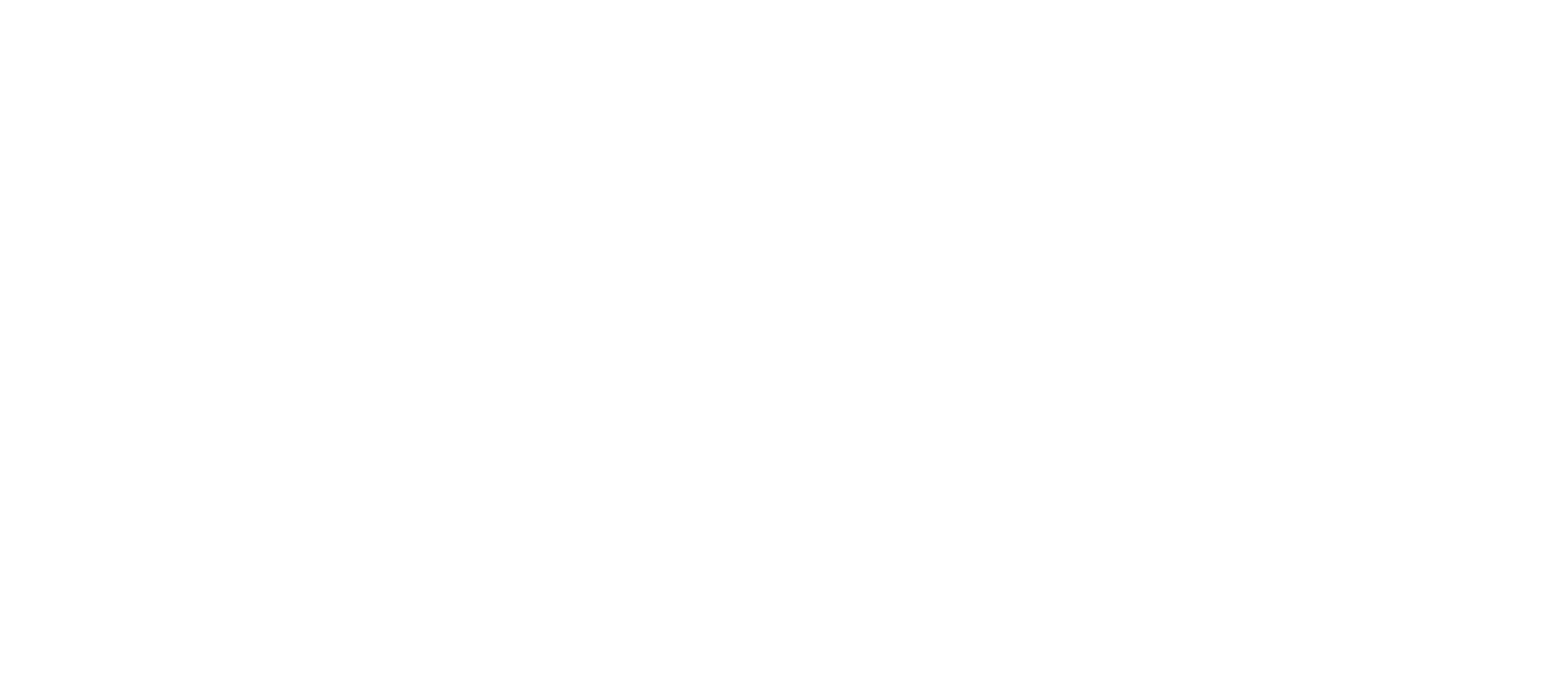
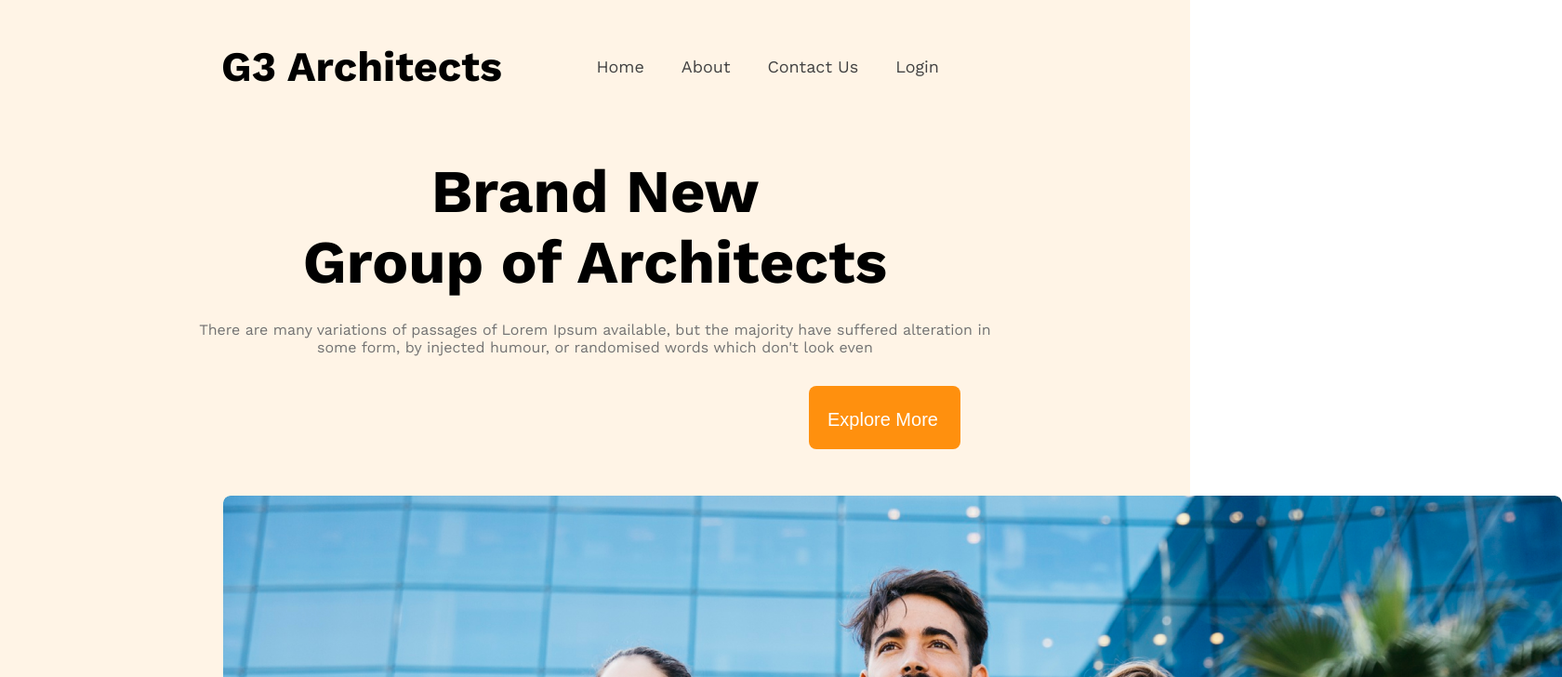
Before and after one commit to Injamhossan/G3-Architects, a plain HTML site: page index.html in a window 1280 px wide. Shown: the top 728 px of the page at 93% size, 1680 px wide, since content can reach past the window. Drawn offline with nearby package versions, Linux system fonts and the light colour scheme.

Commit message:
Header Add

```diff
--- a/index.html
+++ b/index.html
@@ -1,14 +1,30 @@
 <!DOCTYPE html>
 <html lang="en">
-<head>
-    <meta charset="UTF-8">
-    <meta name="viewport" content="width=device-width, initial-scale=1.0">
-    <link rel="stylesheet" href="style.css">
+  <head>
+    <meta charset="UTF-8" />
+    <meta name="viewport" content="width=device-width, initial-scale=1.0" />
+    <link rel="preconnect" href="https://fonts.googleapis.com" />
+    <link rel="preconnect" href="https://fonts.gstatic.com" crossorigin />
+    <link href="https://fonts.googleapis.com/css2?family=Inter:ital,opsz,wght@0,14..32,100..900;1,14..32,100..900&family=Merriweather:ital,opsz,wght@0,18..144,300..900;1,18..144,300..900&family=Open+Sans:ital,wght@0,300..800;1,300..800&family=Raleway:ital,wght@0,100..900;1,100..900&family=Work+Sans:ital,wght@0,100..900;1,100..900&display=swap" rel="stylesheet"/>
+    <link rel="stylesheet" href="style.css" />
     <title>G3 Architects</title>
-</head>
-<body>
-    <header>
-
+  </head>
+  <body class="work-sans-normal">
+    <header class="bg-color">
+      <nav class="navbar">
+        <h3 class="brand">G3 Architects</h3>
+        <ul class="nav-links">
+          <li class="nav-item"><a href="" class="nav-link text-gray">Home</a></li>
+          <li class="nav-item"><a href="" class="nav-link text-gray">About</a></li>
+          <li class="nav-item"><a href="" class="nav-link text-gray">Contact Us</a></li>
+          <li class="nav-item"><a href="" class="nav-link text-gray">Login</a></li>
+        </ul>
+      </nav>
+      <div class="banner">
+          <h1 class="banner-title">Brand New <br>Group of Architects </h1>
+          <p class="text-light-gray">There are many variations of passages of Lorem Ipsum available, but the majority have suffered alteration in <br> some form, by injected humour, or randomised words which don't look even</p>
+          <button class="btn-primary">Explore More</button>
+          <img src="images/banner.png" alt="">
     </header>
     <main>
 
@@ -16,5 +32,5 @@
     <footer>
 
     </footer>
-</body>
+  </body>
 </html>
--- a/style.css
+++ b/style.css
@@ -0,0 +1,71 @@
+
+.work-sans-normal {
+  font-family: "Work Sans", sans-serif;
+  font-optical-sizing: auto;
+  font-style: normal;
+}
+body {
+  margin: 0px;
+  padding: 0px;
+}
+.text-gray {
+  color: #424242;
+}
+.text-light-gray {
+  color: #727272;
+}
+/* Navbar design */
+.bg-color {
+  background-color: rgba(255, 144, 14, 0.1);
+}
+.navbar {
+  display: flex;
+  justify-content: space-between;
+  align-items: center;
+}
+
+.nav-links {
+  display: flex;
+  list-style: none;
+  margin-right: 230px;
+}
+
+.nav-item a{
+  text-decoration: none;
+  margin-right: 40px;
+  font-size: 18px;
+}
+.navbar h3 {
+  font-size: 45px;
+  font-weight: bold;
+  margin-left: 238px;
+}
+.banner h1 {
+  font-size: 65px;
+  font-weight: bold;
+  text-align: center;
+  margin: 25px;
+}
+.banner p {
+  text-align: center;
+  font-size: 16px;
+  margin-bottom: 0px;
+}
+.btn-primary {
+  font-size: 20px;
+  padding: 25px 24px 20px 20px;
+  background-color: #FF900E;
+  border-radius: 8px;
+  color: white;
+  border: none;
+  margin-left: 870px;
+  margin-top: 32px;
+}
+.banner img {
+  height: 700px;
+  width: 1440px;
+  border-radius: 8px;
+  margin-left: 240px;
+  margin-top: 50px;
+  margin-bottom: 45px;
+}
```
